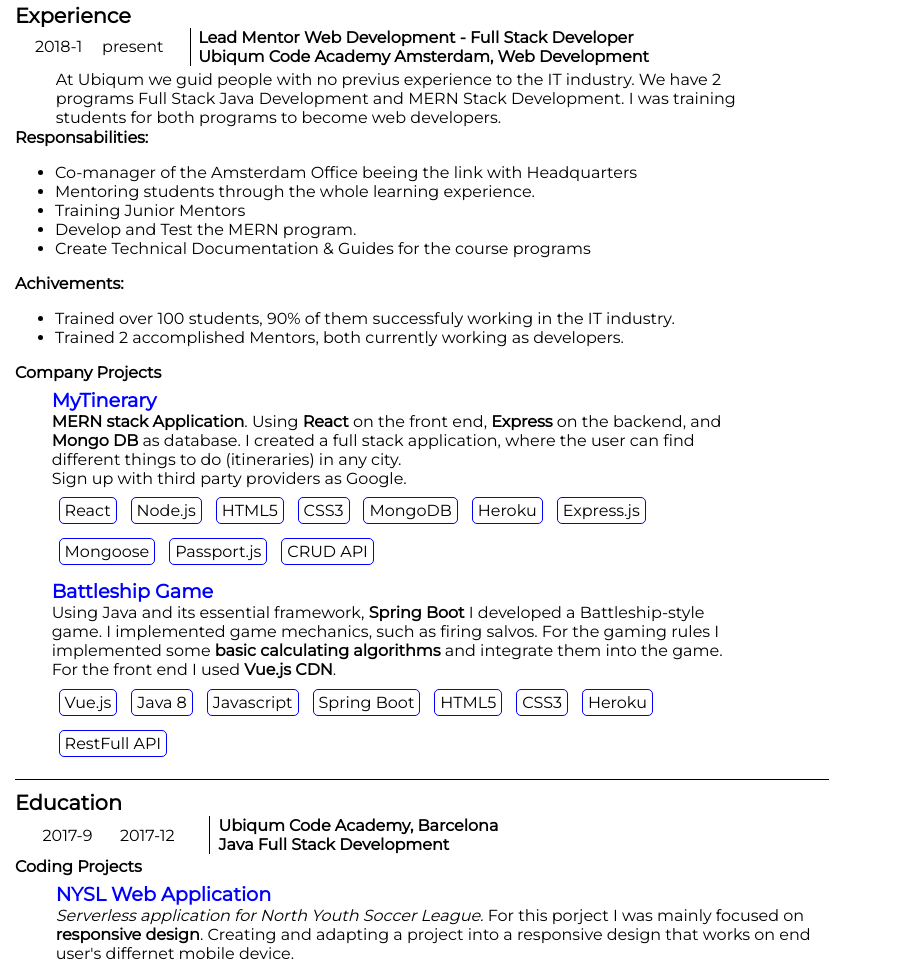
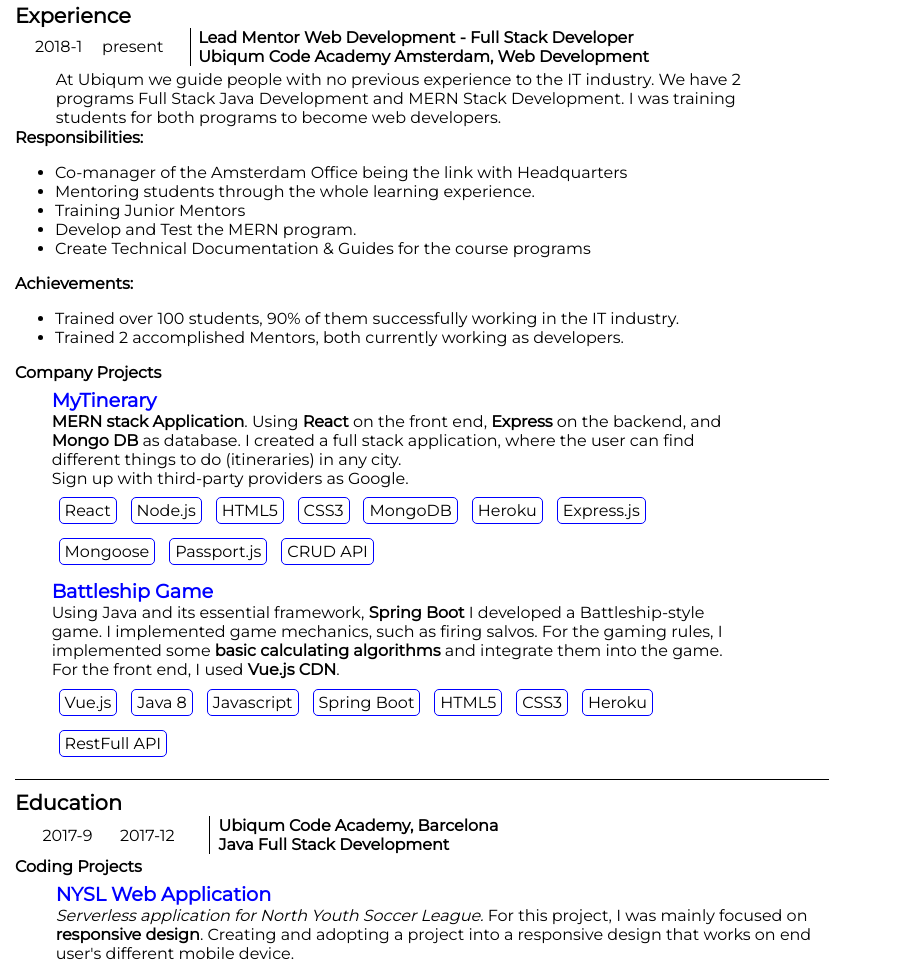
Before and after one commit to polbene95/polbene95Resume, a plain HTML site: page index.html in a window 1280 px wide. Shown: the part 211-1182 px from the top of the page, 361-1280 px from the left. Drawn offline with Linux system fonts and the light colour scheme.

Commit message:
Typos Fixed

```diff
--- a/index.html
+++ b/index.html
@@ -103,20 +103,20 @@
                         <p>Ubiqum Code Academy Amsterdam, Web Development</p>
                     </div>
                 </div>
-                <p class="school-description">At Ubiqum we guid people with no previus experience to the IT industry. We have 2 programs Full Stack Java Development and MERN Stack Development. I was training students for both programs to become web developers.
+                <p class="school-description">At Ubiqum we guide people with no previous experience to the IT industry. We have 2 programs Full Stack Java Development and MERN Stack Development. I was training students for both programs to become web developers.
                 </p>
                 <div class='description'>
-                    <p>Responsabilities:</p>
+                    <p>Responsibilities:</p>
                     <ul>
-                        <li> Co-manager of the Amsterdam Office beeing the link with Headquarters</li>
+                        <li> Co-manager of the Amsterdam Office being the link with Headquarters</li>
                         <li> Mentoring students through the whole learning experience.</li>
                         <li> Training Junior Mentors</li>
                         <li> Develop and Test the MERN program. </li>
                         <li> Create Technical Documentation &amp; Guides for the course programs</li>
                     </ul>
-                    <p>Achivements:</p>
+                    <p>Achievements:</p>
                     <ul>
-                        <li> Trained over 100 students, 90% of them successfuly working in the IT industry.</li>
+                        <li> Trained over 100 students, 90% of them successfully working in the IT industry.</li>
                         <li> Trained 2 accomplished Mentors, both currently working as developers.</li>
                     </ul>
                 </div>
@@ -127,7 +127,7 @@
                         <p class="description">
                             <span class="bold">MERN stack Application</span>. Using <span class="bold">React</span> on the front end, <span class="bold">Express</span> on the backend, and <span class="bold">Mongo DB</span> as database. I created a full stack application, where the user can find different things to do (itineraries) in any city.
                             <br>
-                            Sign up with third party providers as Google.
+                            Sign up with third-party providers as Google.
                         </p>
                         <div class="technologies">
                             <p>React</p>
@@ -145,7 +145,7 @@
                     <div class="project">
                         <a class="title" href="https://salvo-project.herokuapp.com/Web/games.html" rel="nofollow noopener" target="_blank">Battleship Game</a>
                         <p class="description">
-                            Using Java and its essential framework, <span class="bold">Spring Boot</span> I developed a Battleship-style game. I implemented game mechanics, such as firing salvos. For the gaming rules I implemented some <span class="bold">basic calculating algorithms</span> and integrate them into the game. For the front end I used <span class="bold">Vue.js CDN</span>.
+                            Using Java and its essential framework, <span class="bold">Spring Boot</span> I developed a Battleship-style game. I implemented game mechanics, such as firing salvos. For the gaming rules, I implemented some <span class="bold">basic calculating algorithms</span> and integrate them into the game. For the front end, I used <span class="bold">Vue.js CDN</span>.
                             <div class="technologies">
                                 <p>Vue.js</p>
                                 <p>Java 8</p>
@@ -177,7 +177,7 @@
                         <div class="project">
                             <a class="title" href="https://northsideyouthsoccerleague.firebaseapp.com/index.html" rel="nofollow noopener" target="_blank">NYSL Web Application</a>
                             <p class="description">
-                                <span class="italic">Serverless application for North Youth Soccer League.</span> For this porject I was mainly focused on <span class="bold">responsive design</span>. Creating and adapting a project into a responsive design that works on end user's differnet mobile device.
+                                <span class="italic">Serverless application for North Youth Soccer League.</span> For this project, I was mainly focused on <span class="bold">responsive design</span>. Creating and adopting a project into a responsive design that works on end user's different mobile device.
                             </p>
                             <div class="technologies">
                                 <p>Vue.js</p>
@@ -190,7 +190,7 @@
                         <div class="project">
                             <a class="title" href="https://polbene95.github.io/TransparentGovermentInFact-Vue.js/" rel="nofollow noopener" target="_blank">TGIF Web Side</a>
                             <p class="description">
-                                <span class="italic">Frontend Appliaction for&nbsp;Transparent Goverment In Fact.</span> The goal of this project was to use JS to build an interactive web app composed of multiple public data sources. I used <span class='bold'>APIs</span> to gather <span class='bold'>JSON data</span>, styled with <span class='bold'>Bootstrap</span>, and learned the basics of <span class='bold'>Vue.js</span>.
+                                <span class="italic">Frontend Application for&nbsp;Transparent Government In Fact.</span> The goal of this project was to use JS to build an interactive web app composed of multiple public data sources. I used <span class='bold'>APIs</span> to gather <span class='bold'>JSON data</span>, styled with <span class='bold'>Bootstrap</span>, and learned the basics of <span class='bold'>Vue.js</span>.
                             </p>
                             <div class="technologies">
                                 <p>Vue.js</p>
@@ -215,7 +215,7 @@
                         <div class="project">
                             <a class="title" href="https://polbene95.github.io/UBIQUMLibrary/" rel="nofollow noopener" target="_blank">Bookstore Library</a>
                             <p class="description">
-                                It is a <span class="bold">Single Page Application</span> that shows all the books of Ubiqum Libary and uses a filter engine to finde any book.
+                                It is a <span class="bold">Single Page Application</span> that shows all the books of Ubiqum Libary and uses a filter engine to find any book.
                             </p>
                             <div class="technologies">
                                 <p>Vue.js</p>
@@ -235,7 +235,7 @@
                         </div>
                         <div class="name">
                             <p>Universitat Autonoma de Barcelona, Barcelona</p>
-                            <p>Bussines Administration</p>
+                            <p>Busines Administration Degree</p>
                         </div>
                     </div>
                     <p class="school-description">
```
